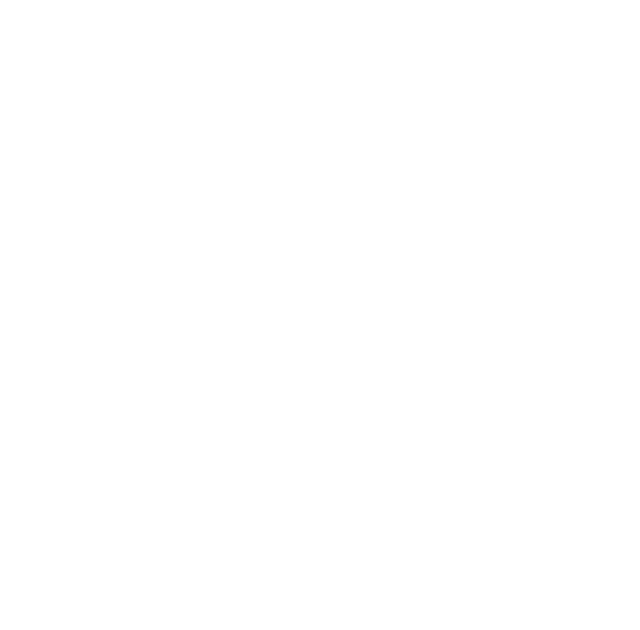
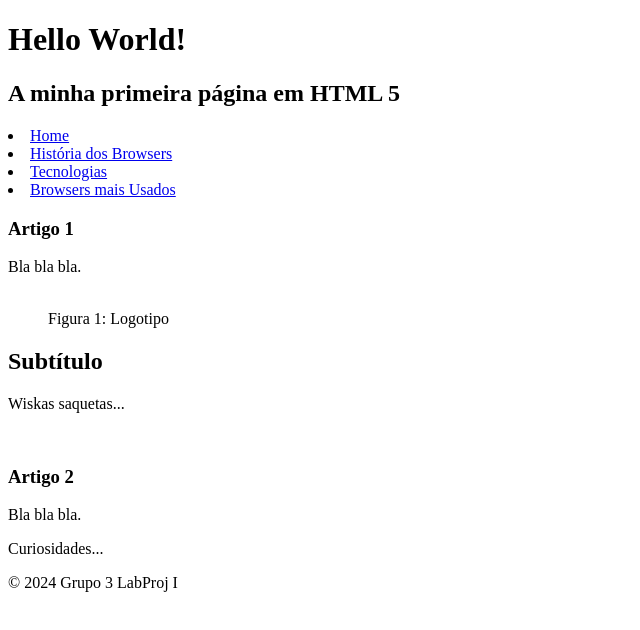
Before and after one commit to danixzsts/2024_LP1_3, a plain HTML site: page index.html in a window 1280 px wide. Shown: the whole page, without its empty margins (0-640 px from the left). Drawn offline with Linux system fonts and the light colour scheme.

Commit message:
Novas edições de html...

```diff
--- a/index.html
+++ b/index.html
@@ -8,6 +8,46 @@
     <title>História dos Browsers</title>
 </head>
 <body>
-
+    <header>
+        <hgroup>
+            <h1>Hello World!</h1>
+            <h2>A minha primeira página em HTML 5</h2>
+        </hgroup>
+        <nav>
+            <li><a href="index.html">Home</a></li>
+            <li><a href="historia_browsers.html">História dos Browsers</a></li>
+            <li><a href="tecnologias.html">Tecnologias</a></li>
+            <li><a href="browser_mais_usados">Browsers mais Usados</a></li>
+        </nav>
+    </header>
+    <main>
+        <article>
+            <section>
+                <h1>Artigo 1</h1>
+                <p>Bla bla bla.</p>
+                <figure>
+                    <img src="" alt=""/>
+                    <figcaption>Figura 1: Logotipo</figcaption>
+                </figure>
+            </section>
+            <section>
+                <h2>Subtítulo</h2>
+                <p>Wiskas saquetas...</p>
+            </section>
+        </article>
+        <br />
+        <article>
+            <section>
+                <h1>Artigo 2</h1>
+                <p>Bla bla bla.</p>
+            </section>
+        </article>
+        <aside>
+            Curiosidades...
+        </aside>
+    </main>
+    <footer>
+        <p>&copy; 2024 Grupo 3 LabProj I</p>
+    </footer>
 </body>
 </html>
```
